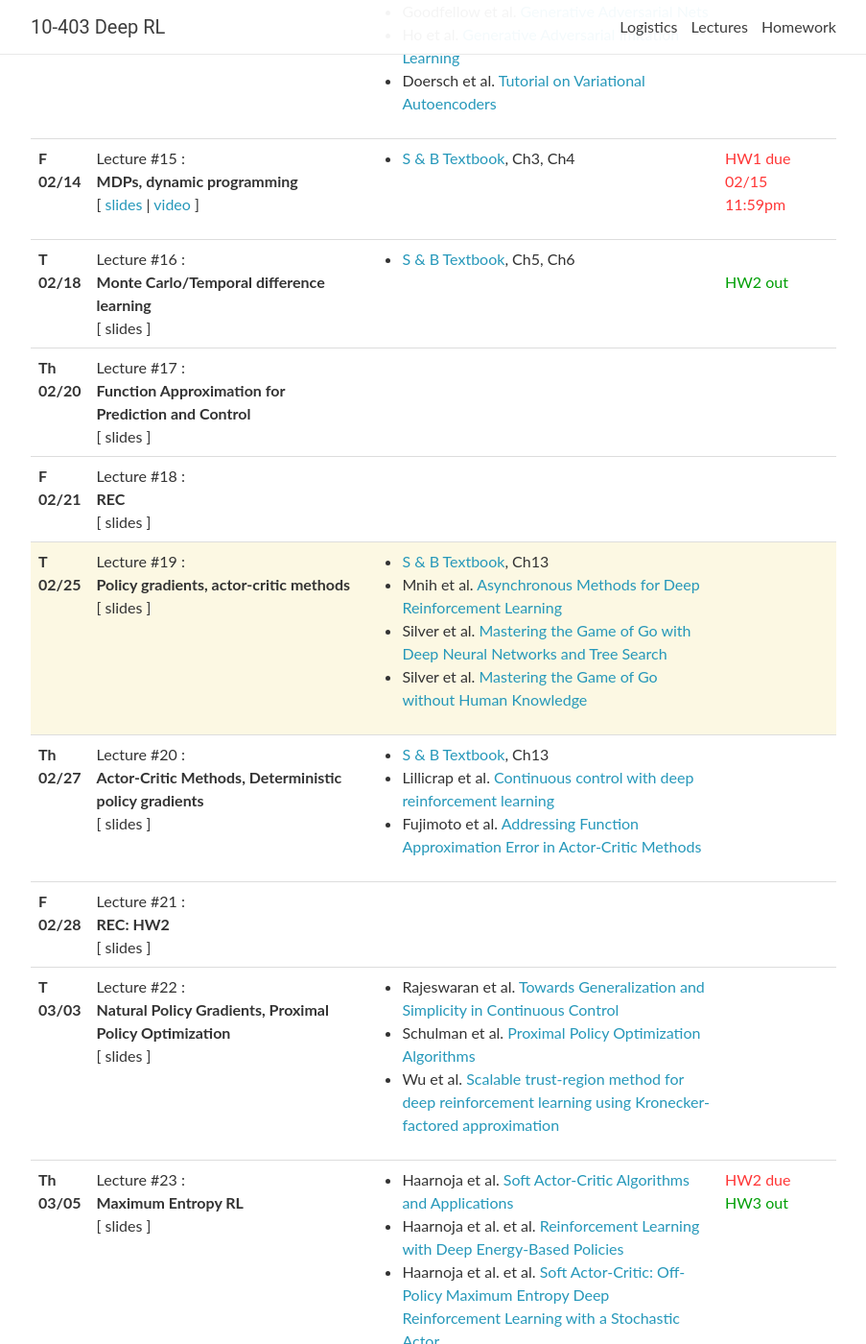
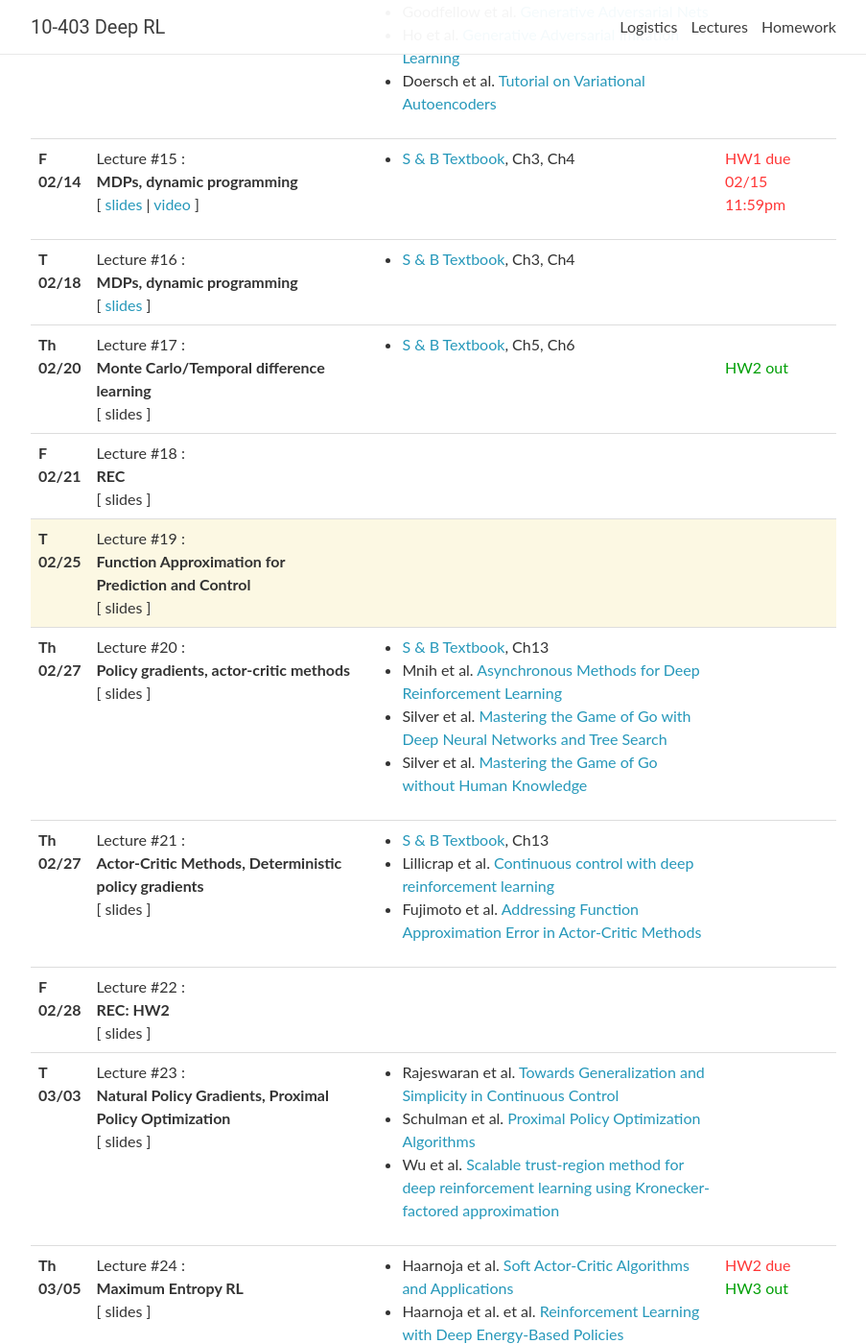
Before and after one commit to cmudeeprl/Spring202010403website, a Jekyll site: the page built from _pages/lectures.md, in a window 1280 px wide and 1400 px high, scrolled down 2339 px. Shown: the whole window at 96% size, without its empty margins (188-1091 px from the left). Built offline with Jekyll 4.4.1, drawn with Linux system fonts in a browser that asks for light colours; nearby versions of some CDN libraries; comment, search, counter and statistics services are not loaded; some of the changed text lies outside the part shown.

Commit message:
Update lecture 02/18

```diff
--- a/_data/lectures.yml
+++ b/_data/lectures.yml
@@ -162,7 +162,6 @@
   # video: https://scs.hosted.panopto.com/Panopto/Pages/Viewer.aspx?id=40a34b64-98bd-4c24-9a6c-aab500f4f593
   notes:
   readings:
-    # - <a href="http://incompleteideas.net/book/RLbook2018.pdf" target="_blank">S & B Textbook</a>, Ch3, Ch4
     - Bagnell. <a href="http://www.ri.cmu.edu/publication_view.html?pub_id=7891" target="_blank">An Invitation to Imitation</a>
     - Bojarski et al. <a href="https://arxiv.org/abs/1604.07316" target="_blank">End to End Learning for Self-Driving Cars</a>
     - Bansal et al. <a href="https://arxiv.org/abs/1812.03079" target="_blank">ChauffeurNet&#58; Learning to Drive by Imitating the Best and Synthesizing the Worst</a>
@@ -174,10 +173,8 @@
   title: >
     <strong>Imitation Learning</strong>
   slides: https://cmudeeprl.github.io/Spring202010403website/assets/lectures/s20_lecture5.pdf
-  # video: https://scs.hosted.panopto.com/Panopto/Pages/Viewer.aspx?id=40a34b64-98bd-4c24-9a6c-aab500f4f593
   notes:
   readings:
-    # - <a href="http://incompleteideas.net/book/RLbook2018.pdf" target="_blank">S & B Textbook</a>, Ch3, Ch4
     - Bagnell. <a href="http://www.ri.cmu.edu/publication_view.html?pub_id=7891" target="_blank">An Invitation to Imitation</a>
     - Bojarski et al. <a href="https://arxiv.org/abs/1604.07316" target="_blank">End to End Learning for Self-Driving Cars</a>
     - Bansal et al. <a href="https://arxiv.org/abs/1812.03079" target="_blank">ChauffeurNet&#58; Learning to Drive by Imitating the Best and Synthesizing the Worst</a>
@@ -192,7 +189,6 @@
   title: >
     <strong>MDPs, dynamic programming</strong>
   slides: https://cmudeeprl.github.io/Spring202010403website/assets/lectures/s20_lecture6.pdf
-  # slides2: https://cmudeeprl.github.io/Spring202010403website/assets/lectures/lecture_7_2.pdf
   video: https://scs.hosted.panopto.com/Panopto/Pages/Viewer.aspx?id=649f64d2-1f6e-4bff-ae65-ab61013355d1
   readings:
     - <a href="http://incompleteideas.net/book/RLbook2018.pdf" target="_blank">S & B Textbook</a>, Ch3, Ch4
@@ -201,15 +197,34 @@
 - date: T 02/18
   lecturer:
   title: >
+    <strong>MDPs, dynamic programming</strong>
+  slides: https://cmudeeprl.github.io/Spring202010403website/assets/lectures/s20_lecture6.pdf
+  readings:
+    - <a href="http://incompleteideas.net/book/RLbook2018.pdf" target="_blank">S & B Textbook</a>, Ch3, Ch4
+
+- date: Th 02/20
+  lecturer:
+  title: >
     <strong>Monte Carlo/Temporal difference learning</strong>
   # slides: https://cmudeeprl.github.io/Spring202010403website/assets/lectures/lecture_8.pdf
-  # video: https://scs.hosted.panopto.com/Panopto/Pages/Viewer.aspx?id=754eb6c0-72ca-4912-93f1-aad101060954
   notes:
   readings:
     - <a href="http://incompleteideas.net/book/RLbook2018.pdf" target="_blank">S & B Textbook</a>, Ch5, Ch6
   logistics: <br><span class="event">HW2 out</span> <br>
 
-- date: Th 02/20
+- date: F 02/21
+  lecturer:
+  title: >
+    <strong>REC</strong>
+  # slides: https://cmudeeprl.github.io/Spring202010403website/assets/lectures/recitation_4_1.pdf
+  # slides2: https://cmudeeprl.github.io/Spring202010403website/assets/lectures/recitation_4_2.pdf
+  # video: https://scs.hosted.panopto.com/Panopto/Pages/Viewer.aspx?id=eb36184f-8f73-4880-9751-aab500f4b44e
+  notes:
+  readings:
+    # - Doersch <a href="https://arxiv.org/abs/1606.05908" target="_blank">Tutorial on Variational Autoencoders</a>
+  logistics:
+
+- date: T 02/25
   lecturer:
   title: >
     <strong> Function Approximation for Prediction and Control</strong>
@@ -247,19 +262,8 @@
 #     - Guo et al. <a href="https://papers.nips.cc/paper/5421-deep-learning-for-real-time-atari-game-play-using-offline-monte-carlo-tree-search-planning" target="_blank">Deep Learning for Real-Time Atari Game Play Using Offline Monte-Carlo Tree Search Planning</a>
 #   logistics: <br><span class="event">HW2 out</span> <br>
 
-- date: F 02/21
-  lecturer:
-  title: >
-    <strong>REC</strong>
-  # slides: https://cmudeeprl.github.io/Spring202010403website/assets/lectures/recitation_4_1.pdf
-  # slides2: https://cmudeeprl.github.io/Spring202010403website/assets/lectures/recitation_4_2.pdf
-  # video: https://scs.hosted.panopto.com/Panopto/Pages/Viewer.aspx?id=eb36184f-8f73-4880-9751-aab500f4b44e
-  notes:
-  readings:
-    # - Doersch <a href="https://arxiv.org/abs/1606.05908" target="_blank">Tutorial on Variational Autoencoders</a>
-  logistics:
 
-- date: T 02/25
+- date: Th 02/27
   lecturer:
   title: >
     <strong>Policy gradients, actor-critic methods</strong>
```
